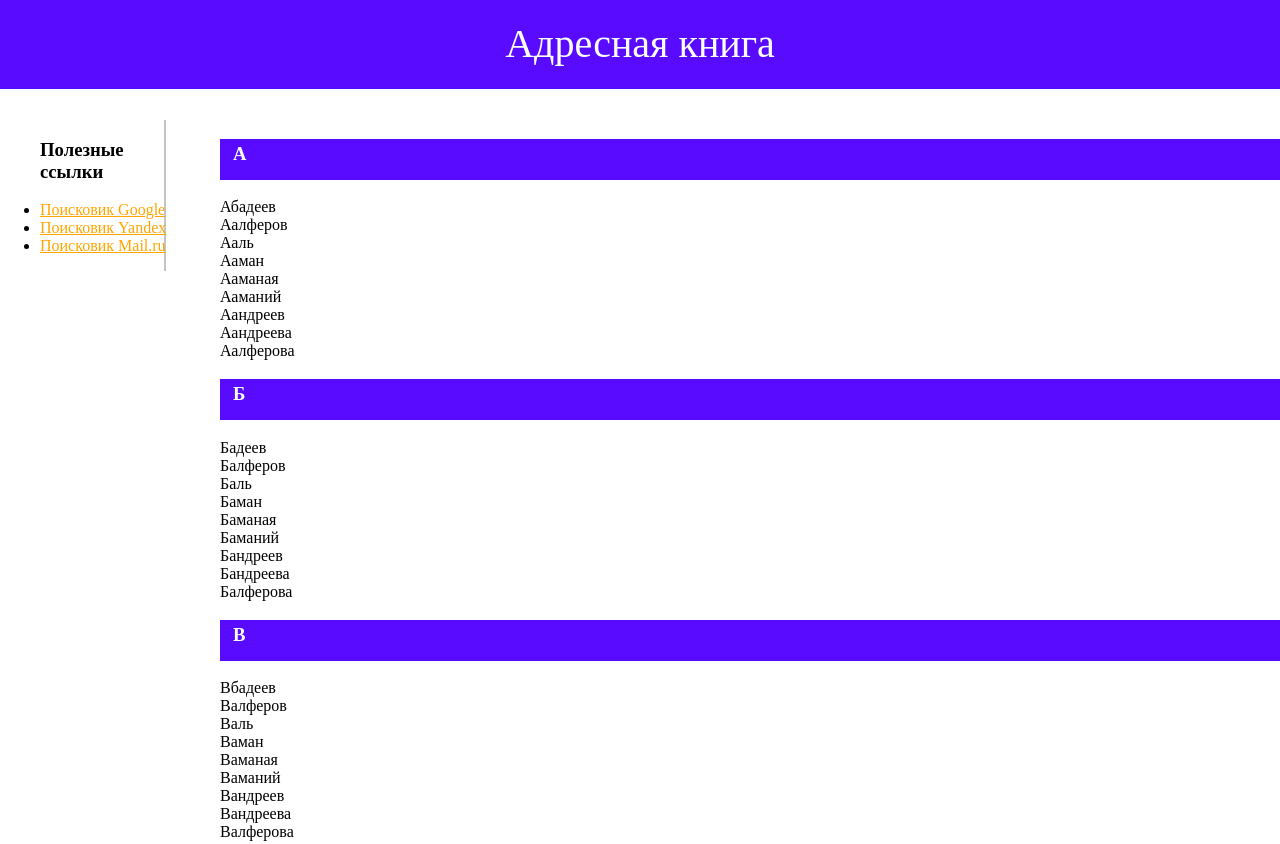
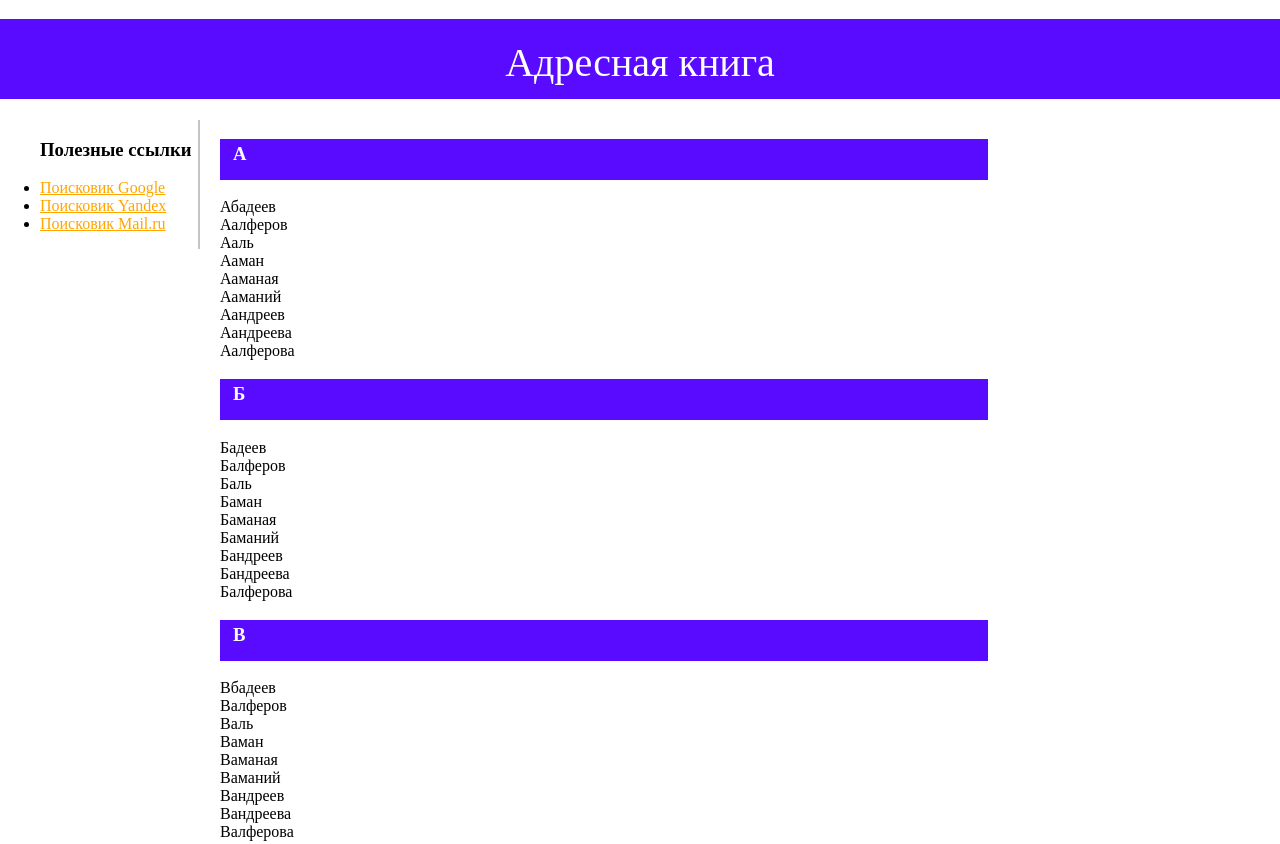
Before and after one commit to Marietta91/4p22-frontend-akopyan-marietta, a plain HTML site: page homework_6 — копия/index.html in a window 1280 px wide. Shown: the top 844 px of the page. Drawn offline with Linux system fonts and the light colour scheme; a script that the page names is missing.

Commit message:
add homework_6

```diff
--- a/homework_6/style.css
+++ b/homework_6 — копия/style.css
@@ -3,27 +3,19 @@
 }
 
  body {
-    position: absolute;
     margin: 0;
-    height: 100%;
     width: 100%;
-    min-width: 720px;
-    max-width: 2560px;
-
  }
-
-
 
  .content {
     position: relative;
     top: 120px;
     left: 220px;
+ }
 
-
- }
 header {
     position: fixed;
-    height: 89px;
+    height: 10%;
 	width: 100%;
 	background: #590BFF;
     color: white;
@@ -35,14 +27,13 @@ header {
 .saidbar__wrapper {
     position: fixed;
     border-right: 2px solid #C4C4C4;
-    width: 13%;
+    width: 200px;
     top: 120px;
 }
 
 .saidbar a {
     color: orange;
     position: fixed;
-
 
 }
 
@@ -57,9 +48,10 @@ header {
 
 .book__title {
     position: sticky;
-    top: 105px;
+    top: 120px;
     background: #590BFF;
     color: white;
+    Width: 60%;
     Height: 41px;
     padding: 4px 0 0 13px;
 }
```
Also changed, not shown: homework_6 — копия/index.html (line endings or trailing spaces).
